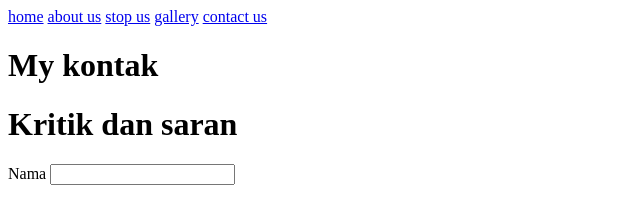
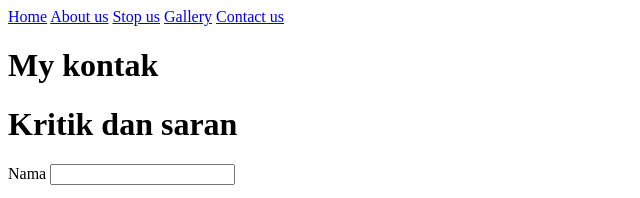
Before and after one commit to teresadelina/teresadelina.github.io, a plain HTML site: page contact.html in a window 1280 px wide. Shown: the top 198 px of the page, 0-640 px from the left. Drawn offline with Linux system fonts and the light colour scheme.

Commit message:
Update contact.html

```diff
--- a/contact.html
+++ b/contact.html
@@ -4,11 +4,11 @@
         <title>delina - contact</title>
     </head>
     <body>
-        <a href="index.html">home</a>
-        <a href="about.html">about us</a>
-        <a href="stop.html">stop us</a>
-        <a href="gallery.html">gallery</a>
-        <a href="contact.html">contact us</a>
+        <a href="index.html" title="Home">Home</a>
+        <a href="about.html"title="About us">About us</a>
+        <a href="stop.html"title="Stop us">Stop us</a>
+        <a href="gallery.html"title="Gallery">Gallery</a>
+        <a href="contact.html"title="Contact us">Contact us</a>
 
         <h1>My kontak</h1>
         <h1>Kritik dan saran </h1>
```
